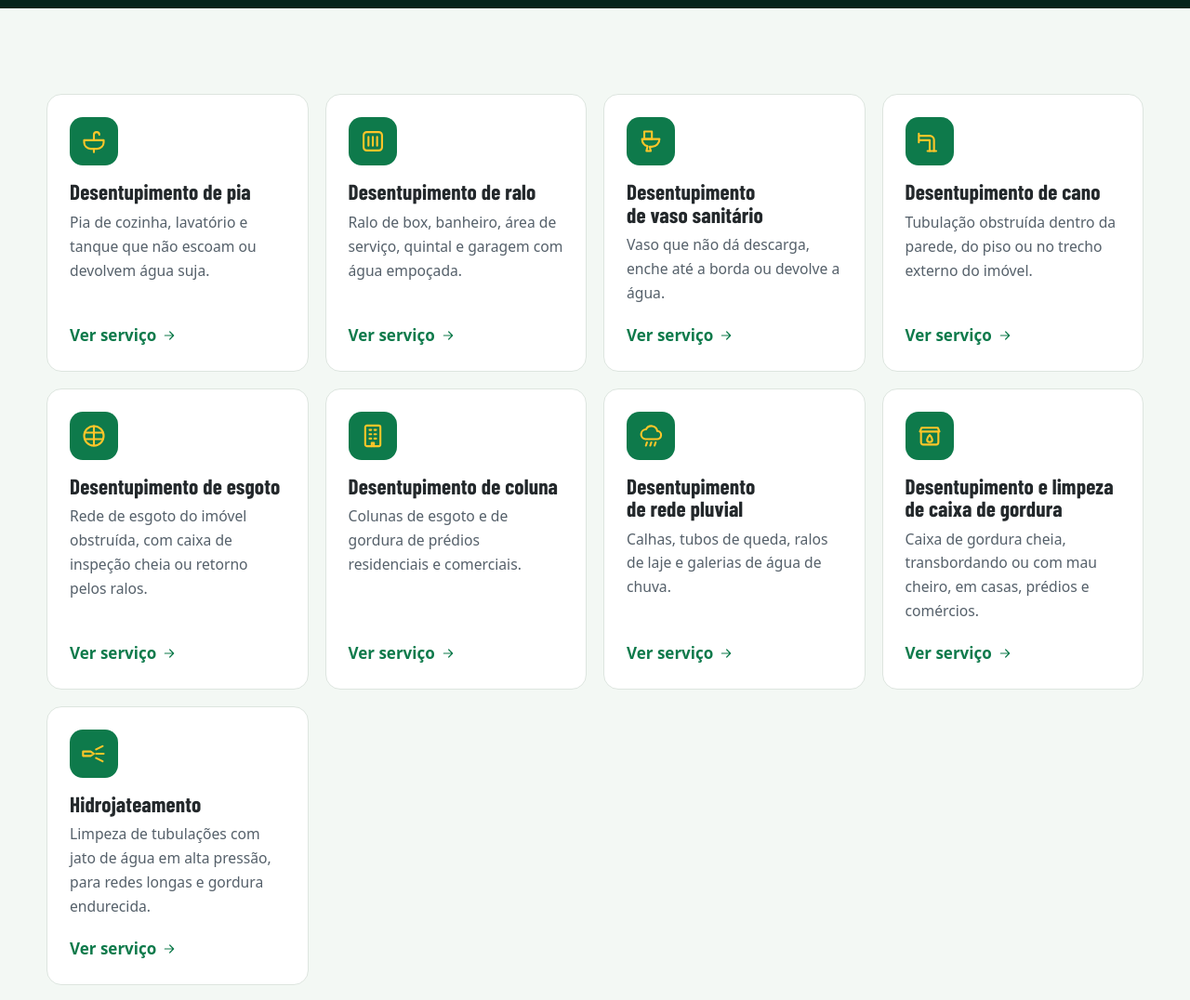
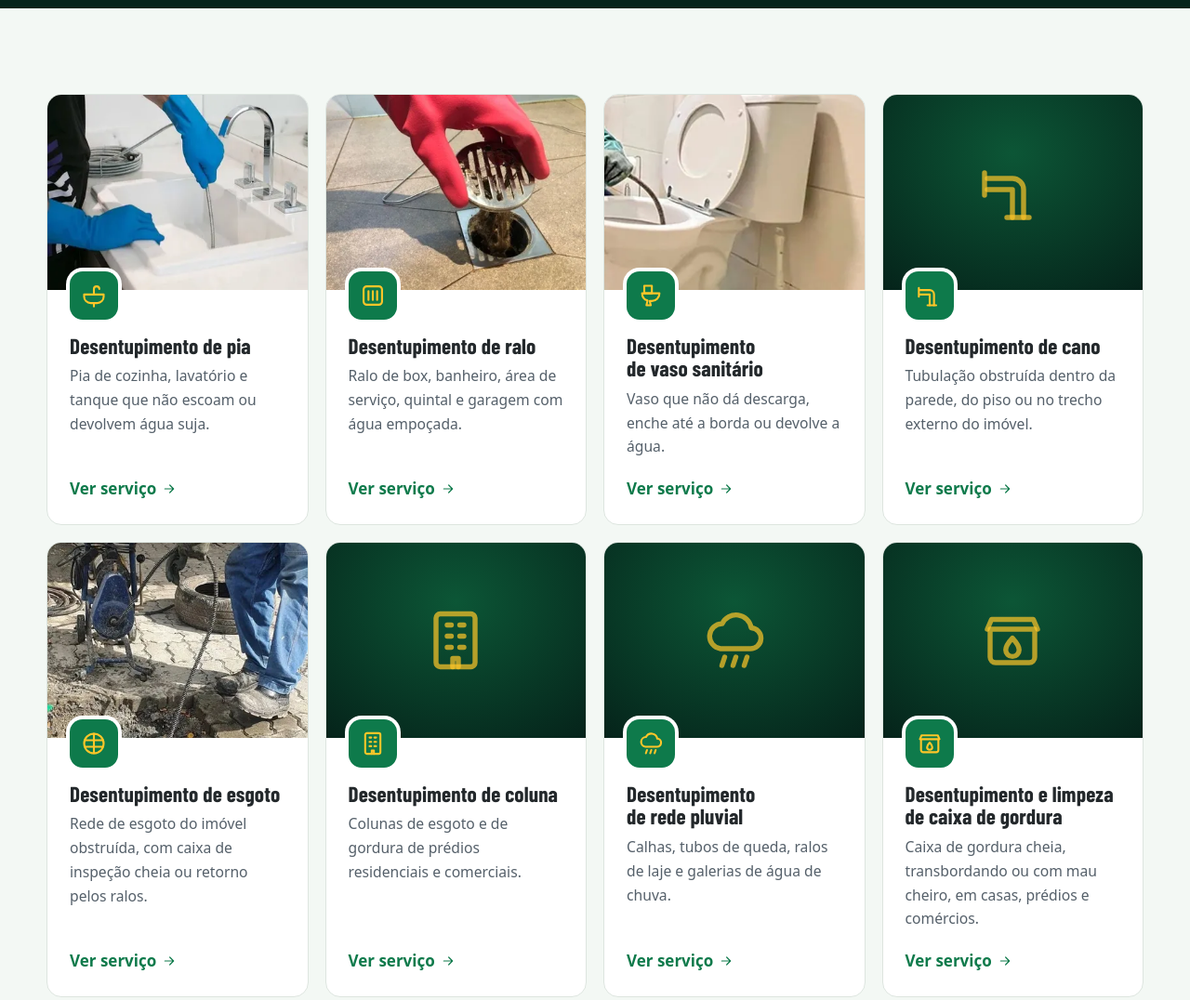
Before and after one commit to ConnecteDigital/desentupidora_pre-o_bom-, an Astro site: page /servicos in a window 1280 px wide. Shown: the part 720-1796 px from the top of the page at 93% size. Built offline with nearby package versions, Linux system fonts and the light colour scheme; Astro itself is replaced by a stand-in of ours; a web font is replaced by a local one.

Commit message:
Adiciona fotos de pia, ralo, vaso e esgoto aos cards e às páginas de serviço
Co-Authored-By: Claude Fable 5.2 <noreply@anthropic.com>
Claude-Session: https://claude.ai/code/session_016urscvrE2h86qYs2MYomhA

```diff
--- a/src/components/ServiceCard.astro
+++ b/src/components/ServiceCard.astro
@@ -1,6 +1,8 @@
 ---
+import { Image } from 'astro:assets';
 import Icon from './Icon.astro';
 import type { Servico } from '../data/servicos';
+import { fotoDoServico } from '../data/fotos';
 
 interface Props {
   servico: Servico;
@@ -8,9 +10,19 @@ interface Props {
 }
 
 const { servico, href } = Astro.props;
+const foto = fotoDoServico(servico.slug);
 ---
 
-<a class="service-card" href={href}>
+<a class="service-card has-photo" href={href}>
+  {
+    foto ? (
+      <span class="service-photo">
+        <Image src={foto.src} alt={foto.alt} widths={[320, 400]} sizes="(max-width: 600px) 100vw, 300px" quality={70} />
+      </span>
+    ) : (
+      <span class="service-photo service-photo-empty"><Icon name={servico.icon} size={72} /></span>
+    )
+  }
   <span class="service-icon"><Icon name={servico.icon} size={28} /></span>
   <h3>{servico.nome}</h3>
   <p>{servico.resumo}</p>
--- a/src/components/ServicoConteudo.astro
+++ b/src/components/ServicoConteudo.astro
@@ -1,6 +1,8 @@
 ---
 // Corpo da página de serviço, usado na versão geral e na versão de cada cidade.
+import { Image } from 'astro:assets';
 import CtaButtons from './CtaButtons.astro';
+import { fotoDoServico } from '../data/fotos';
 import type { Servico } from '../data/servicos';
 import { servicos, servicoPath } from '../data/servicos';
 import { cidades, cidadeDestino, cidadePath, servicoNaCidadePath, type Cidade } from '../data/cidades';
@@ -16,12 +18,14 @@ const local = cidade ? `${cidade.nome} - ${cidade.uf}` : undefined;
 const assunto = `preciso de ${servico.nome.toLowerCase()}`;
 const fraseCidade = cidade?.servicos?.[servico.slug];
 const bairros = cidade ? bairrosDaCidade(cidade.slug) : [];
+const foto = fotoDoServico(servico.slug);
 const outros = servicos.filter((s) => s.slug !== servico.slug);
 ---
 
 <section class="section">
   <div class="container content-grid">
     <div class="prose">
+      {foto && <figure class="service-figure"><Image src={foto.src} alt={foto.alt} widths={[320, 400]} sizes="(max-width: 600px) 100vw, 400px" quality={70} /></figure>}
       <h2>Entenda o problema</h2>
       {fraseCidade && <p>{fraseCidade}</p>}
       {servico.intro.map((p) => <p>{p}</p>)}
--- /dev/null
+++ b/src/data/fotos.ts
@@ -0,0 +1,23 @@
+import type { ImageMetadata } from 'astro';
+
+// Uma foto por serviço: src/assets/fotos/<slug-do-serviço>.webp (ou .jpg).
+// Para trocar, substitua o arquivo. Serviço sem foto mostra só o ícone.
+const arquivos = import.meta.glob<{ default: ImageMetadata }>('../assets/fotos/*.{webp,jpg,jpeg,png}', { eager: true });
+
+const alts: Record<string, string> = {
+  'desentupimento-de-pia': 'Técnico de luvas passando o cabo da máquina pelo ralo da pia',
+  'desentupimento-de-ralo': 'Grelha do ralo sendo retirada com sujeira acumulada',
+  'desentupimento-de-vaso-sanitario': 'Cabo de desentupimento sendo passado pelo vaso sanitário',
+  'desentupimento-de-esgoto': 'Máquina de cabo rotativo desobstruindo a rede de esgoto pela caixa na calçada',
+};
+
+export interface Foto {
+  src: ImageMetadata;
+  alt: string;
+}
+
+export function fotoDoServico(slug: string): Foto | undefined {
+  const chave = Object.keys(arquivos).find((k) => k.replace(/^.*\/|\.\w+$/g, '') === slug);
+  if (!chave) return undefined;
+  return { src: arquivos[chave].default, alt: alts[slug] ?? 'Serviço de desentupimento' };
+}
--- a/src/styles/global.css
+++ b/src/styles/global.css
@@ -398,3 +398,12 @@ body:has(.nav-mobile[open]) .float-cta { display: none; }
   *, *::before, *::after { animation-duration: 0.01ms !important; animation-iteration-count: 1 !important; transition: none !important; scroll-behavior: auto !important; }
 }
 :focus-visible { outline: 3px solid var(--yellow); outline-offset: 2px; }
+
+/* fotos dos serviços */
+.service-card.has-photo { padding-top: 0; overflow: hidden; }
+.service-photo { display: block; margin: 0 -24px; aspect-ratio: 4 / 3; overflow: hidden; background: var(--bg-soft); }
+.service-photo img { width: 100%; height: 100%; object-fit: cover; }
+.service-photo-empty { display: grid; place-items: center; color: rgba(255, 198, 41, .7); background: radial-gradient(80% 90% at 50% 30%, var(--green-800), var(--green-950)); }
+.service-card.has-photo .service-icon { margin-top: -26px; position: relative; box-shadow: 0 0 0 4px #fff; }
+.service-figure { margin: 0 0 24px; }
+.service-figure img { width: 100%; max-width: 400px; border-radius: var(--radius); }
```
Also changed, not shown: fotos/logo/logo-recebida-azul-laranja.webp (added), src/assets/fotos/desentupimento-de-esgoto.webp (added), src/assets/fotos/desentupimento-de-pia.webp (added), src/assets/fotos/desentupimento-de-ralo.webp (added), src/assets/fotos/desentupimento-de-vaso-sanitario.webp (added).
